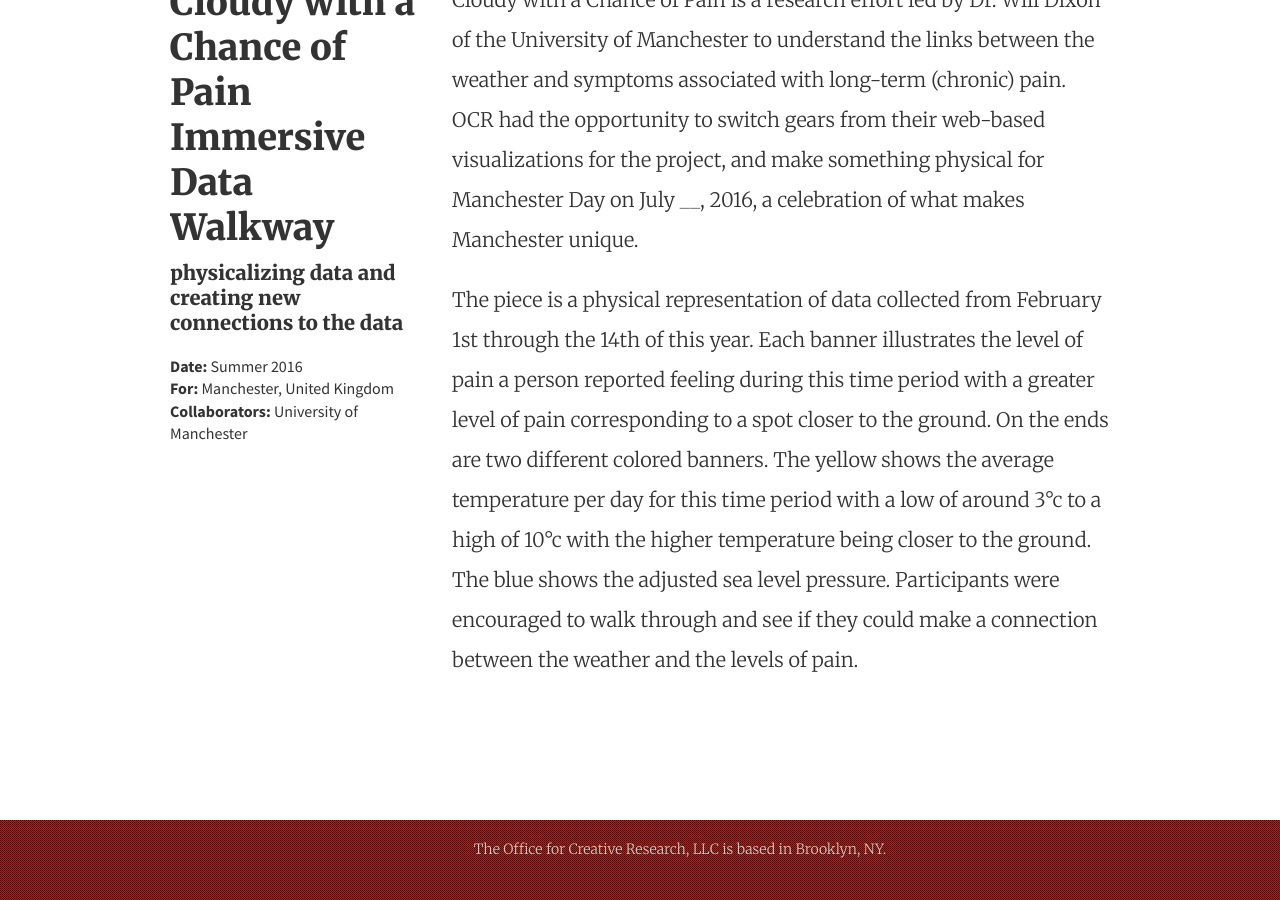
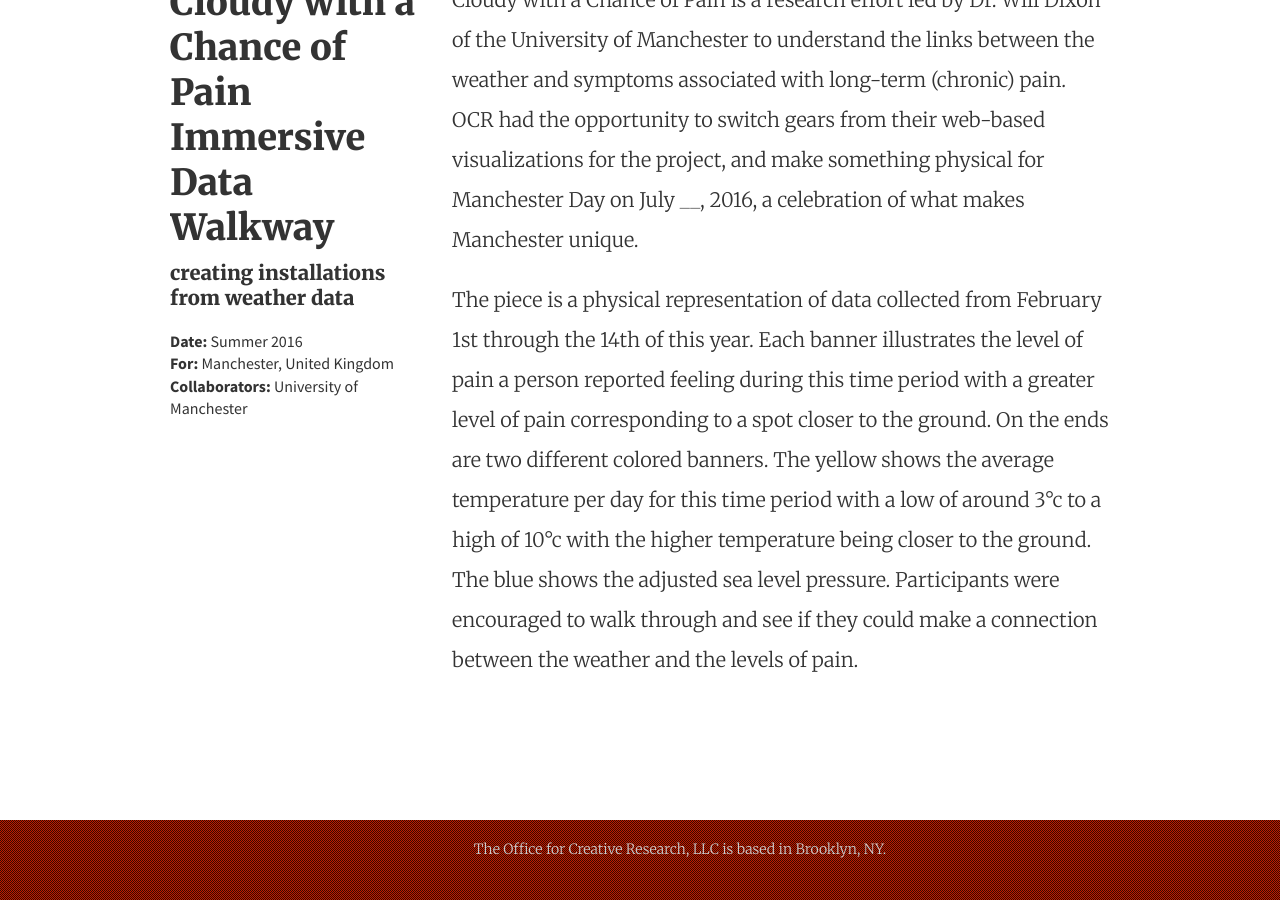
Before and after one commit to O-C-R/o-c-r.github.io, a Jekyll site: the page built from _posts/2016-07-01-cloudy-data-walkway.md, in a window 1280 px wide and 900 px high, scrolled down 760 px. Built offline with Jekyll 4.4.1, drawn with Linux system fonts in a browser that asks for light colours; nearby versions of some CDN libraries.

Commit message:
changed manchester day summary

```diff
--- a/_posts/2016-07-01-cloudy-data-walkway.md
+++ b/_posts/2016-07-01-cloudy-data-walkway.md
@@ -2,7 +2,7 @@
 layout:     post
 title:      Cloudy with a Chance of Pain Immersive Data Walkway
 date:       2016-06-15 12:31:19
-summary:    physicalizing data and creating new connections to the data
+summary:    creating installations from weather data
 dateFormat: Summer 2016
 categories: public-space-interventions
 for:        Manchester, United Kingdom
```
